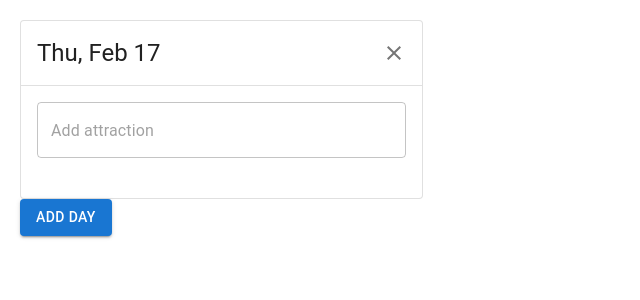
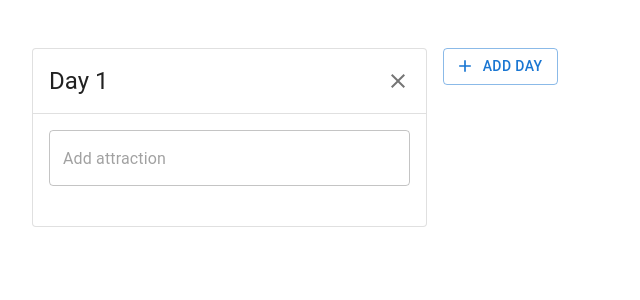
Before and after one commit to aliceliu/trip-planner, a React (Create React App) app in the folder client/: page / in a window 1280 px wide. Shown: the top 300 px of the page, without its empty margins (0-640 px from the left). Built offline with nearby package versions, Linux system fonts and the light colour scheme.

Commit message:
ui improvements

```diff
--- a/client/src/App.tsx
+++ b/client/src/App.tsx
@@ -5,7 +5,9 @@ import AdapterDateFns from '@mui/lab/AdapterDateFns';
 import LocalizationProvider from '@mui/lab/LocalizationProvider';
 import DatePicker from '@mui/lab/DatePicker';
 import TextField from '@mui/material/TextField';
-import Button from '@mui/material/Button';
+import Stack from '@mui/material/Stack';
+import Box from '@mui/material/Box';
+
 
 import './App.css';
 
@@ -18,7 +20,7 @@ let id = 0;
 function App() {
 
   const [attractions, setAttractions] = useState<any[][]>([[]]);
-  const [startDate, setStartDate] = useState(new Date());
+  const [startDate, setStartDate] = useState(null);
 
   function onAddItem(i: number, attraction: any) {
     id += 1;
@@ -27,35 +29,32 @@ function App() {
   }
 
   return (
-    <div style={{ padding: "20px" }}>
+    <Stack p={"2em"}>
+      <Box mb={"1em"}>
         <LocalizationProvider dateAdapter={AdapterDateFns}>
           <DatePicker
             label="Start Date"
             value={startDate}
             onChange={(date) => {
-            date && setStartDate(date);
+              setStartDate(date);
             }}
             renderInput={(params) => <TextField {...params} />}
           />
         </LocalizationProvider>
+      </Box>
       <Itinerary
         items={attractions}
         startDate={startDate}
+        onAddDay={() =>
+          setAttractions([...attractions, []])
+        }
         onMoveItem={(result: DropResult, provided: ResponderProvided) => setAttractions(reorderOrMove(result, attractions))}
         onAddItem={onAddItem}
         onEditItem={(listIndex: number, index: number, item: any) => setAttractions(replaceItem(attractions, listIndex, index, item))}
         onRemoveItem={(listIndex: number, index: number) => setAttractions(removeItem(attractions, listIndex, index))}
         onRemoveList={(listIndex: number) => setAttractions(removeList(attractions, listIndex))}
       />
-      <Button
-        variant="contained"
-        onClick={() => {
-          setAttractions([...attractions, []]);
-        }}
-      >
-        Add Day
-      </Button>
-    </div >
+    </Stack >
   );
 }
 
--- a/client/src/EditItem.tsx
+++ b/client/src/EditItem.tsx
@@ -21,15 +21,12 @@ interface EditItemInterface {
 
 function EditItem(props: EditItemInterface) {
 
-  const [newItem, setNewItem] = useState({ ...props.item });
+  const { item } = props;
 
-  function updateItem(value: any, field: string) {
-    if (value) {
-      const updatedItem = { ...props.item }
-      updatedItem[field] = value;
-      setNewItem(updatedItem);
-    }
-  }
+  const [title, setTitle] = useState(item.title);
+  const [description, setDescription] = useState(item.description);
+  const [startTime, setStartTime] = useState(item.startTime);
+  const [endTime, setEndTime] = useState(item.endTime);
 
   return (
     <Dialog onClose={props.onClose} open={props.open}>
@@ -37,36 +34,44 @@ function EditItem(props: EditItemInterface) {
       <DialogContent style={{ padding: "2em" }}>
         <Stack spacing={2}>
           <TextField
-            autoFocus required
+            autoFocus
             label="Title"
-            value={newItem && newItem.title}
-            onChange={(event) => updateItem(event.target.value, 'title')}
+            value={title}
+            onChange={(event) => setTitle(event.target.value)}
           ></TextField>
           <TextField
             multiline
             label="Description"
-            value={newItem && newItem.description}
-            onChange={(event) => updateItem(event.target.value, 'description')}></TextField>
+            value={description}
+            onChange={(event) => setDescription(event.target.value)}></TextField>
           <LocalizationProvider dateAdapter={AdapterDateFns}>
             <TimePicker
               label="Start Time"
-              value={newItem && newItem.startTime}
-              onChange={(date) => updateItem(date, 'startTime')}
+              value={startTime}
+              onChange={(startTime) => setStartTime(startTime)}
               clearable={true}
+              minutesStep={5}
               renderInput={(params) => <TextField {...params} />}
             />
             <TimePicker
               label="End Time"
-              value={newItem && newItem.endTime}
-              onChange={(date) => updateItem(date, 'endTime')}
+              value={endTime}
+              onChange={(endTime) => setEndTime(endTime)}
               clearable={true}
-              disabled={!newItem.startTime}
+              minutesStep={5}
+              disabled={!startTime}
               renderInput={(params) => <TextField {...params} />}
             />
           </LocalizationProvider>
           <Button
             variant="contained"
-            onClick={() => props.onConfirm(props.index, props.listIndex, newItem)}
+            onClick={() => props.onConfirm(props.index, props.listIndex, {
+              ...item,
+              'title': title,
+              'description': description,
+              'startTime': startTime,
+              'endTime': endTime
+            })}
           >
             Confirm
           </Button>
--- a/client/src/ItemList.tsx
+++ b/client/src/ItemList.tsx
@@ -12,7 +12,10 @@ import Divider from '@mui/material/Divider';
 
 import Item, { ModifyItemInterface } from './Item'
 
-function getTitle(startDate: Date, i: number) {
+function getTitle(startDate: Date | null, i: number) {
+  if (!startDate) {
+    return `Day ${i + 1}`;
+  }
   const day = new Date();
   day.setDate(startDate.getDate() + i);
   return day.toLocaleDateString('en-us', { weekday: "short", month: "short", day: "numeric" })
@@ -25,7 +28,7 @@ export interface ModifyListInterface {
 
 interface ItemListInterface extends ModifyItemInterface, ModifyListInterface {
   items: any[],
-  startDate: Date,
+  startDate: Date | null,
   listIndex: number,
 }
 
--- a/client/src/Itinerary.tsx
+++ b/client/src/Itinerary.tsx
@@ -1,14 +1,16 @@
 import { DragDropContext, OnDragEndResponder } from "react-beautiful-dnd";
 
 import Grid from '@mui/material/Grid';
-
+import Button from '@mui/material/Button';
+import AddIcon from '@mui/icons-material/Add';
 import ItemList, { ModifyListInterface } from './ItemList'
 import { ModifyItemInterface } from './Item'
 
 interface ItineraryInterface extends ModifyItemInterface, ModifyListInterface {
   items: any[],
-  startDate: Date,
+  startDate: Date | null,
   onMoveItem: OnDragEndResponder,
+  onAddDay: () => void,
 }
 
 function Itinerary(props: ItineraryInterface) {
@@ -16,7 +18,7 @@ function Itinerary(props: ItineraryInterface) {
     <Grid container spacing={2}>
       <DragDropContext onDragEnd={props.onMoveItem}>
         {props.items.map((items: any[], i: number) => (
-          <Grid item xs={4} key={i}>
+          <Grid item xs={12} md={6} lg={4} key={i}>
             <ItemList
               items={items}
               listIndex={i}
@@ -29,6 +31,15 @@ function Itinerary(props: ItineraryInterface) {
           </Grid>
         ))}
       </DragDropContext>
+      <Grid item xs={12} md={6} lg={4} key='add'>
+        <Button
+          variant="outlined"
+          onClick={props.onAddDay}
+          startIcon={<AddIcon />}
+        >
+          Add Day
+        </Button>
+      </Grid>
     </Grid>
   );
 }
```
Lines whose indentation alone changed are shown as unchanged.
